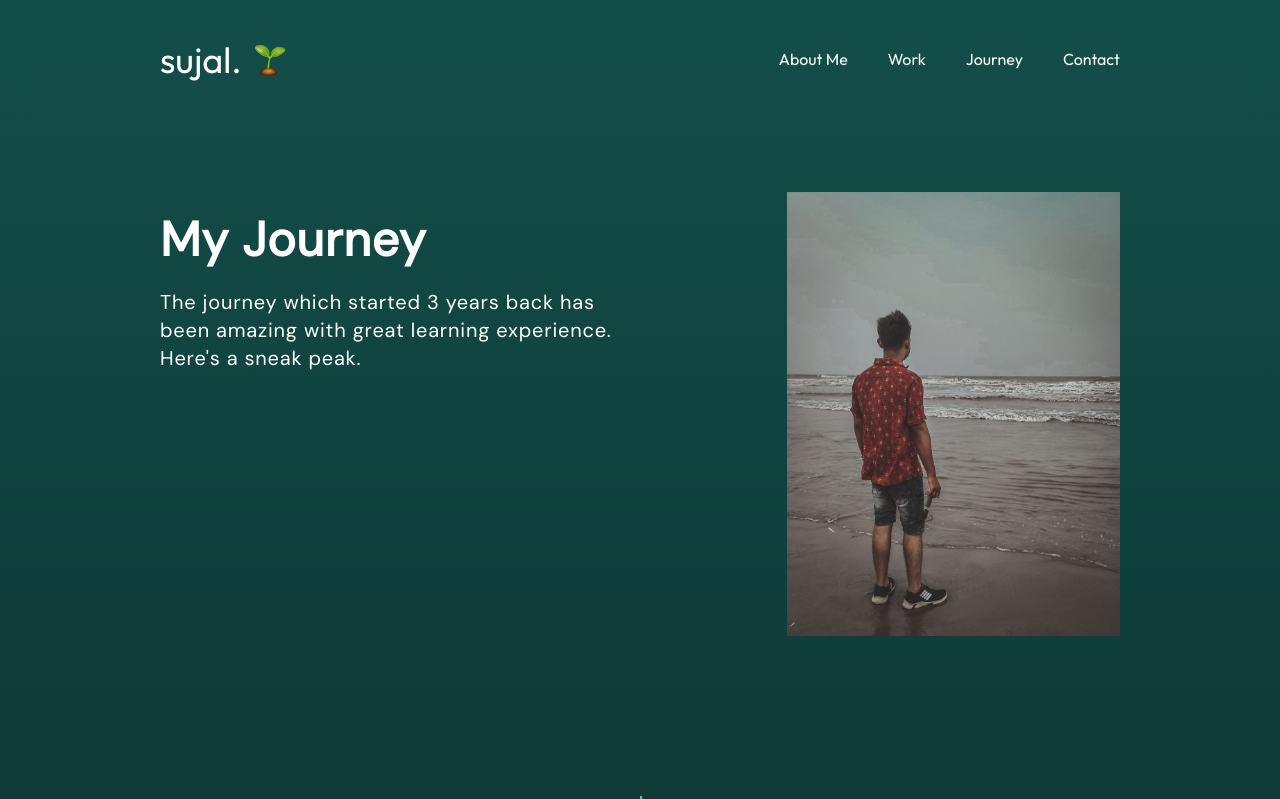
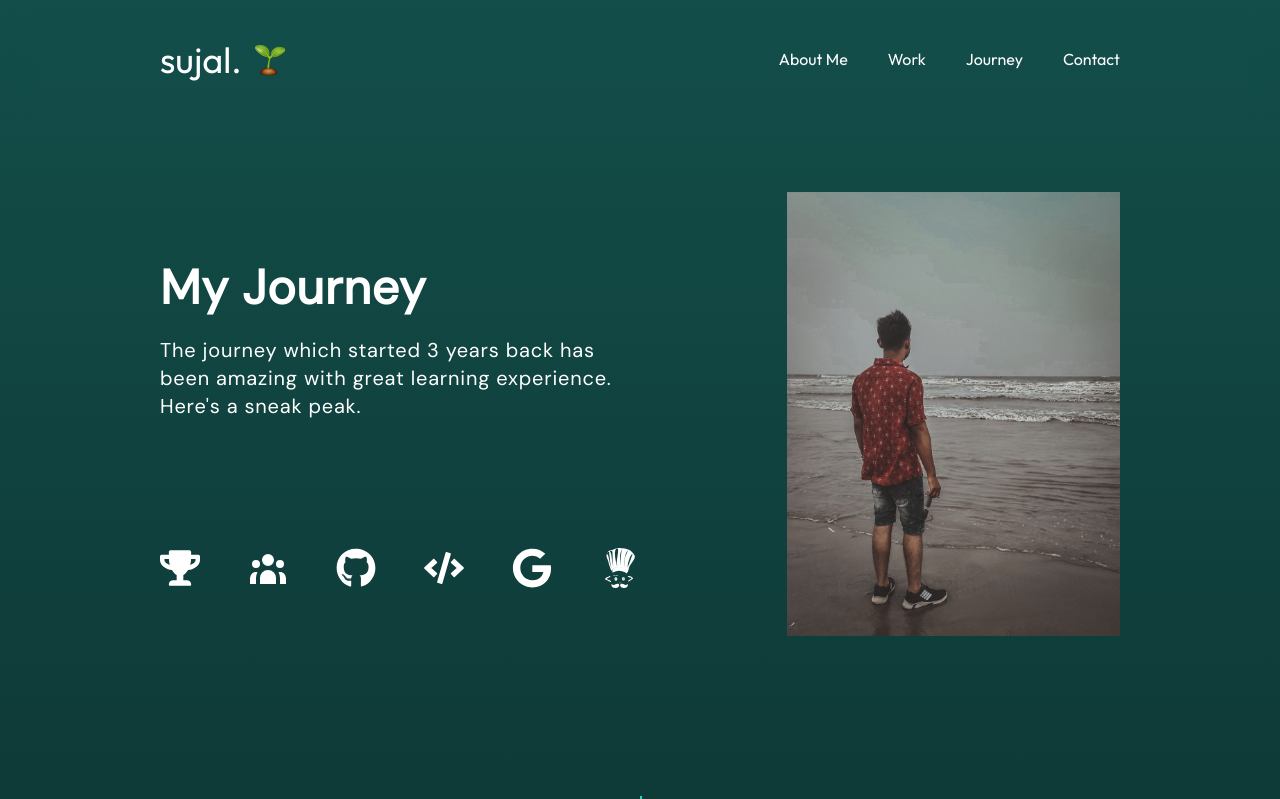
Before and after one commit to SujalSamai/Dev-Portfolio, a Next.js app: page /journey in a window 1280 px wide. Shown: the top 799 px of the page. Built offline with nearby package versions, Linux system fonts and the light colour scheme.

Commit message:
Added Icons

```diff
--- a/src/app/contact/Socials.jsx
+++ b/src/app/contact/Socials.jsx
@@ -36,7 +36,7 @@ const socials = [
     id:6,
     name:"Resume",
     url:"sujalsamai.co/resume",
-    link:"https://drive.google.com/file/d/191Zc80t4IcthH7qY3nq26_N-ZxoZQQR1/view?usp=sharing"
+    link:"https://indigo-ring-f16.notion.site/Sujal-Samai-b6d2c9e8d513441b9c0cc863d69d3705?pvs=4"
   }
 ]
 
--- a/src/app/journey/page.jsx
+++ b/src/app/journey/page.jsx
@@ -5,6 +5,9 @@ import {BsArrowUpRight} from "react-icons/bs"
 import Link from 'next/link'
 import Image from 'next/image'
 import journey from "../../../public/journey.jpg"
+import { FaCode, FaGoogle, FaTrophy, FaGithub } from 'react-icons/fa'
+import { SiCodechef } from 'react-icons/si'
+import { HiUserGroup } from 'react-icons/hi'
 
 const journeys= [
 
@@ -75,9 +78,19 @@ const Journey = () => {
   return (
     <section className='mt-28'>
       <div className='flex flex-col lg:flex-row justify-between mb-20'>
-        <div className='lg:w-6/12 mt-20 tracking-wider'>
-          <h1 className={`text-5xl font-semibold ${dmSans.className} py-6`}>My Journey</h1>
-          <h6 className='text-xl'>The journey which started 3 years back has been amazing with great learning experience. Here&apos;s a sneak peak.</h6>
+        <div className='lg:w-6/12 mt-20 lg:mt-0 tracking-wider flex flex-col justify-evenly'>
+          <div>
+            <h1 className={`text-5xl font-semibold ${dmSans.className} py-6`}>My Journey</h1>
+            <h6 className='text-xl'>The journey which started 3 years back has been amazing with great learning experience. Here&apos;s a sneak peak.</h6>
+          </div>
+          <span className='lg:flex gap-12 hidden hover:gap-16 transition-all duration-500 ease-out'>
+            <FaTrophy className='w-10 h-10'/>
+            <HiUserGroup className='w-10 h-10'/>
+            <FaGithub className='w-10 h-10'/>
+            <FaCode className='w-10 h-10'/>
+            <FaGoogle className='w-10 h-10'/>
+            <SiCodechef className='w-10 h-10'/>
+          </span>
         </div>
         <div className='lg:w-5/12 lg:py-20 mt-8 lg:mt-0 flex justify-end'>
             <Image src={journey} width={500} height={600} className='grayscale-50 hover:scale-105 hover:grayscale-100 transition-all duration-300 ease-in lg:w-10/12' alt='Sujal Samai'/>
--- a/src/app/work/page.jsx
+++ b/src/app/work/page.jsx
@@ -10,7 +10,9 @@ import sorting from "../../../public/sorting.jpg"
 import work from "../../../public/work.jpg"
 import Articles from '@/components/Articles/Articles'
 import { dmSans } from '@/utils/Fonts'
+import {FaJava, FaReact} from 'react-icons/fa'
 import { BsArrowUpRight } from 'react-icons/bs'
+import {SiMysql, SiFirebase, SiTailwindcss, SiNextdotjs} from "react-icons/si"
 
 const projects = [
   {
@@ -64,9 +66,19 @@ const Work = () => {
   return (
     <section className='mt-28'>
       <div className='flex flex-col lg:flex-row justify-between'>
-        <div className='lg:w-6/12 mt-20 tracking-wider'>
-          <h1 className={`text-5xl font-semibold ${dmSans.className} py-6`}>Some of my works.</h1>
-          <h6 className='text-xl'>Have a look at some of the projects that I&apos;ve worked upon in last few years.</h6>
+        <div className='lg:w-6/12 mt-16 lg:mt-0 tracking-wider flex flex-col justify-evenly'>
+          <div>
+            <h1 className={`text-5xl font-semibold ${dmSans.className} py-6`}>Some of my works.</h1>
+            <h6 className='text-xl'>Have a look at some of the projects that I&apos;ve worked upon in last few years.</h6>
+          </div>
+          <span className='lg:flex gap-12 hidden hover:gap-16 transition-all duration-500 ease-out'>
+            <FaReact className='w-10 h-10'/>
+            <FaJava className='w-10 h-10'/>
+            <SiNextdotjs className='w-10 h-10'/>
+            <SiTailwindcss className='w-10 h-10'/>
+            <SiFirebase className='w-10 h-10'/>
+            <SiMysql className='w-10 h-10'/>
+          </span>
         </div>
         <div className='lg:w-5/12 lg:py-20 mt-8 lg:mt-0 flex justify-end'>
             <Image src={work} width={500} height={600} className='grayscale-50 hover:scale-105 hover:grayscale-0 transition-all duration-300 ease-in lg:w-10/12' alt='Sujal Samai'/>
```
